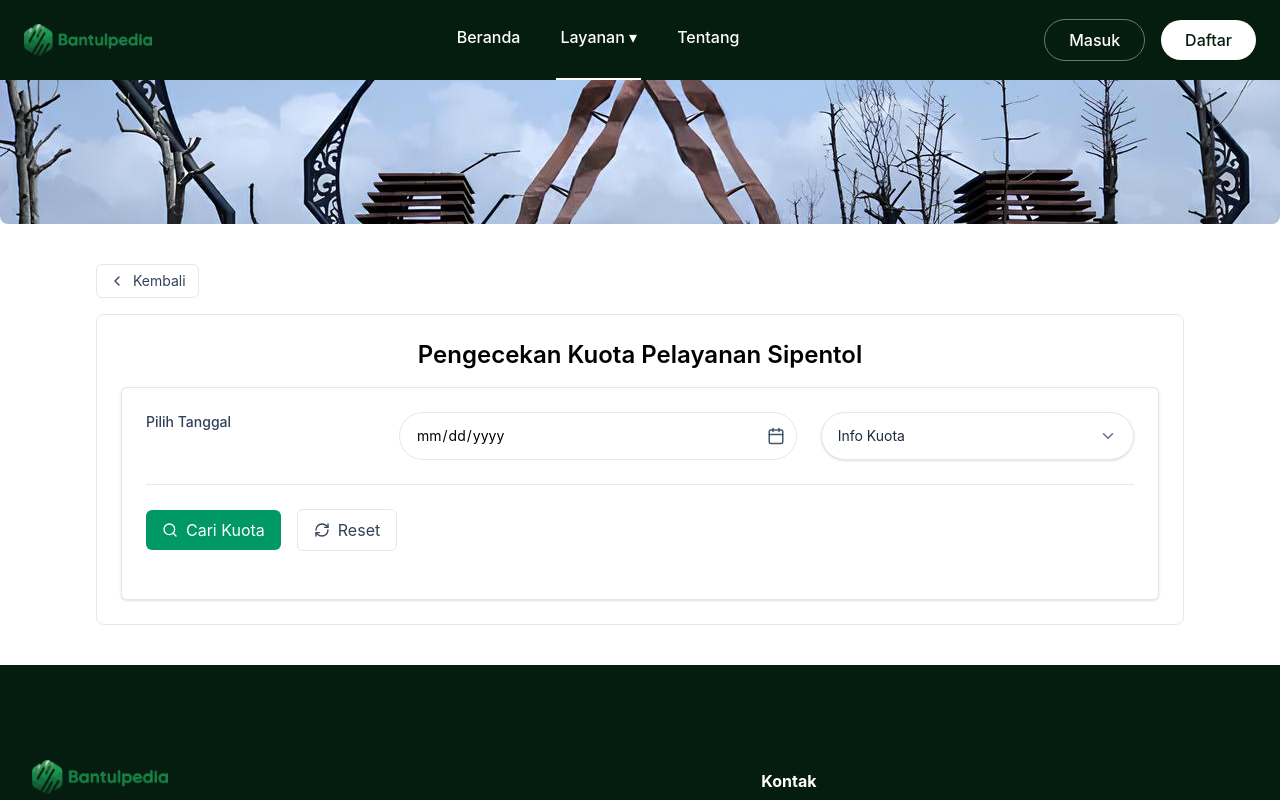
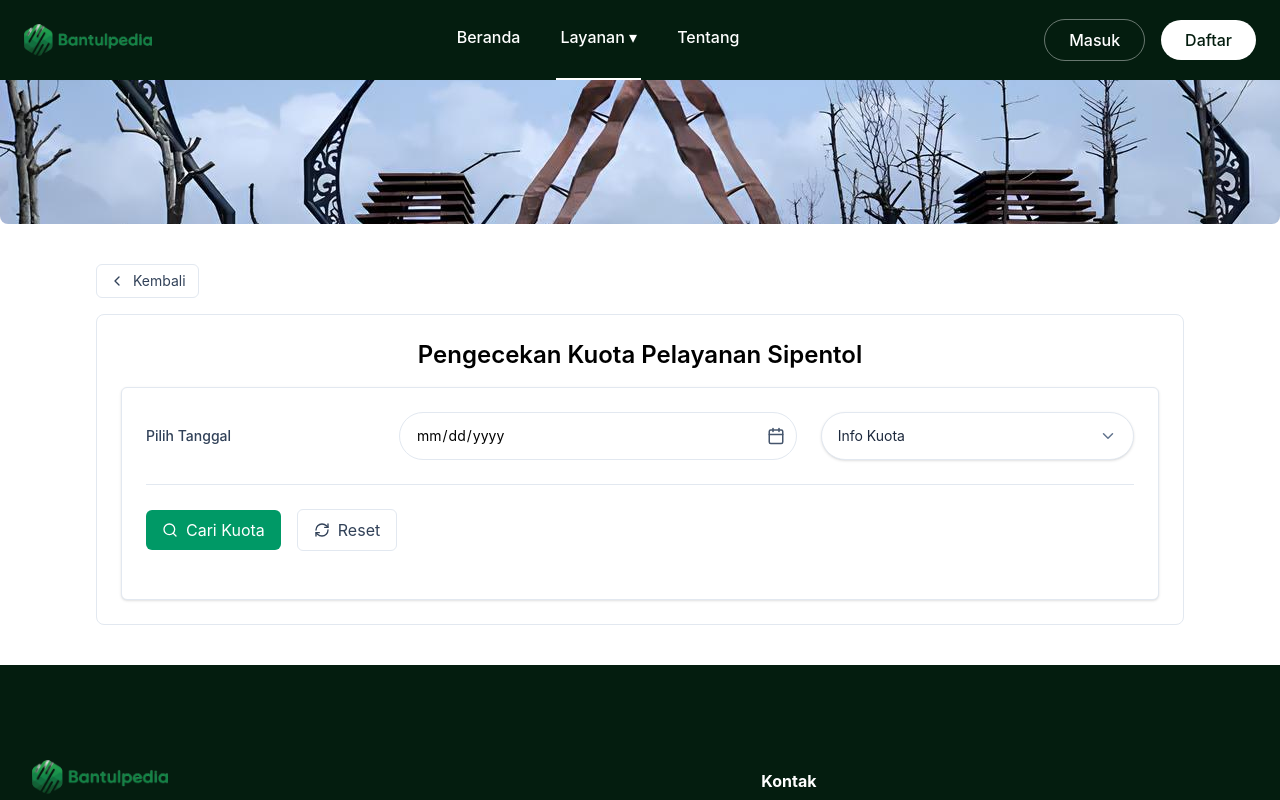
Before and after one commit to ulfhiraa/bantulpedia-website, a React (Vite) app: page /layanan/publik/pajakretri/sipenthol in a window 1280 px wide. Shown: the top 800 px of the page. Built offline with nearby package versions, Linux system fonts and the light colour scheme.

Commit message:
merapikan tampilan

```diff
--- a/src/pages/layanan/publik/pajakretri/SiPenthol.jsx
+++ b/src/pages/layanan/publik/pajakretri/SiPenthol.jsx
@@ -150,10 +150,11 @@ export default function SipentolCheck() {
           <div className="bg-white rounded-md shadow-sm border border-slate-200 p-6">
             <form onSubmit={handleSearch}>
               {/* single row: left label (3) | middle input (5) | right dropdown (4) */}
-              <div className="grid grid-cols-1 md:grid-cols-12 gap-6 items-start">
-                {/* left label */}
-                <div className="md:col-span-3">
-                  <label className="block text-sm font-medium text-slate-700">{leftLabel()}</label>
+              {/* NOTE: changed items-start -> items-center so label aligns vertically */}
+              <div className="grid grid-cols-1 md:grid-cols-12 gap-6 items-center">
+                {/* left label: make this a flex container so label text centers vertically */}
+                <div className="md:col-span-3 flex items-center">
+                  <label className="block text-sm font-medium text-slate-700 mb-0">{leftLabel()}</label>
                 </div>
 
                 {/* middle input: date or text */}
@@ -250,7 +251,6 @@ export default function SipentolCheck() {
                 </button>
 
                 <div className="flex-1" />
-                {/* <div className="text-sm text-slate-500">Pilih kategori untuk tipe informasi</div> */}
               </div>
 
               {error && <div className="mt-4 text-sm text-red-600">{error}</div>}
```
